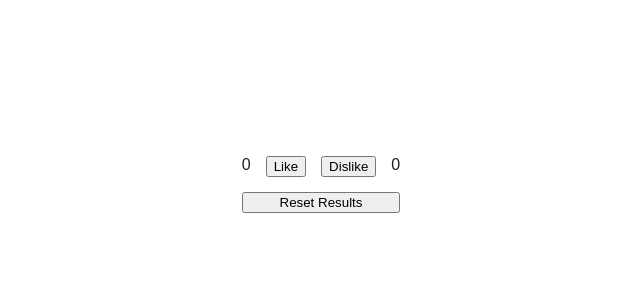
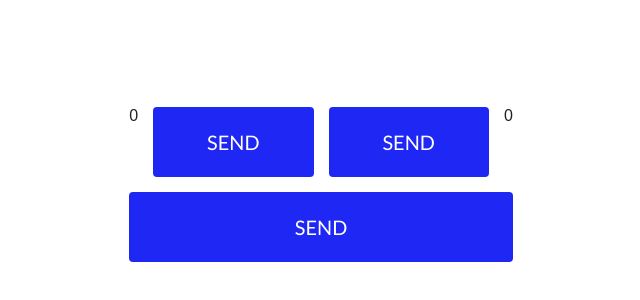
Before and after one commit to MaksymStoianov/ait-tr__frontend-pro, a React (Vite) app: page / in a window 1280 px wide. Shown: the part 216-516 px from the top of the page, without its empty margins (319-959 px from the left). Built offline with nearby package versions, Linux system fonts and the light colour scheme.

Commit message:
Replaced 'button' with the 'Button' component

```diff
--- a/src/components/Feedback/Feedback.jsx
+++ b/src/components/Feedback/Feedback.jsx
@@ -1,4 +1,5 @@
 import { useState } from "react";
+import Button from "../Button/Button";
 import "./styles.css";
 
 const Feedback = props => {
@@ -36,14 +37,14 @@
 			<div className="flex-row">
 				<div className="button-like-container flex-row">
 					<span>{state.likes}</span>
-					<button onClick={incrementLikes}>Like</button>
+					<Button onClick={incrementLikes}>Like</Button>
 				</div>
 				<div className="button-dislike-container flex-row">
-					<button onClick={incrementDislikes}>Dislike</button>
+					<Button onClick={incrementDislikes}>Dislike</Button>
 					<span>{state.dislikes}</span>
 				</div>
 			</div>
-			<button onClick={reset}>Reset Results</button>
+			<Button onClick={reset}>Reset Results</Button>
 			{children}
 		</div>
 	);
```
